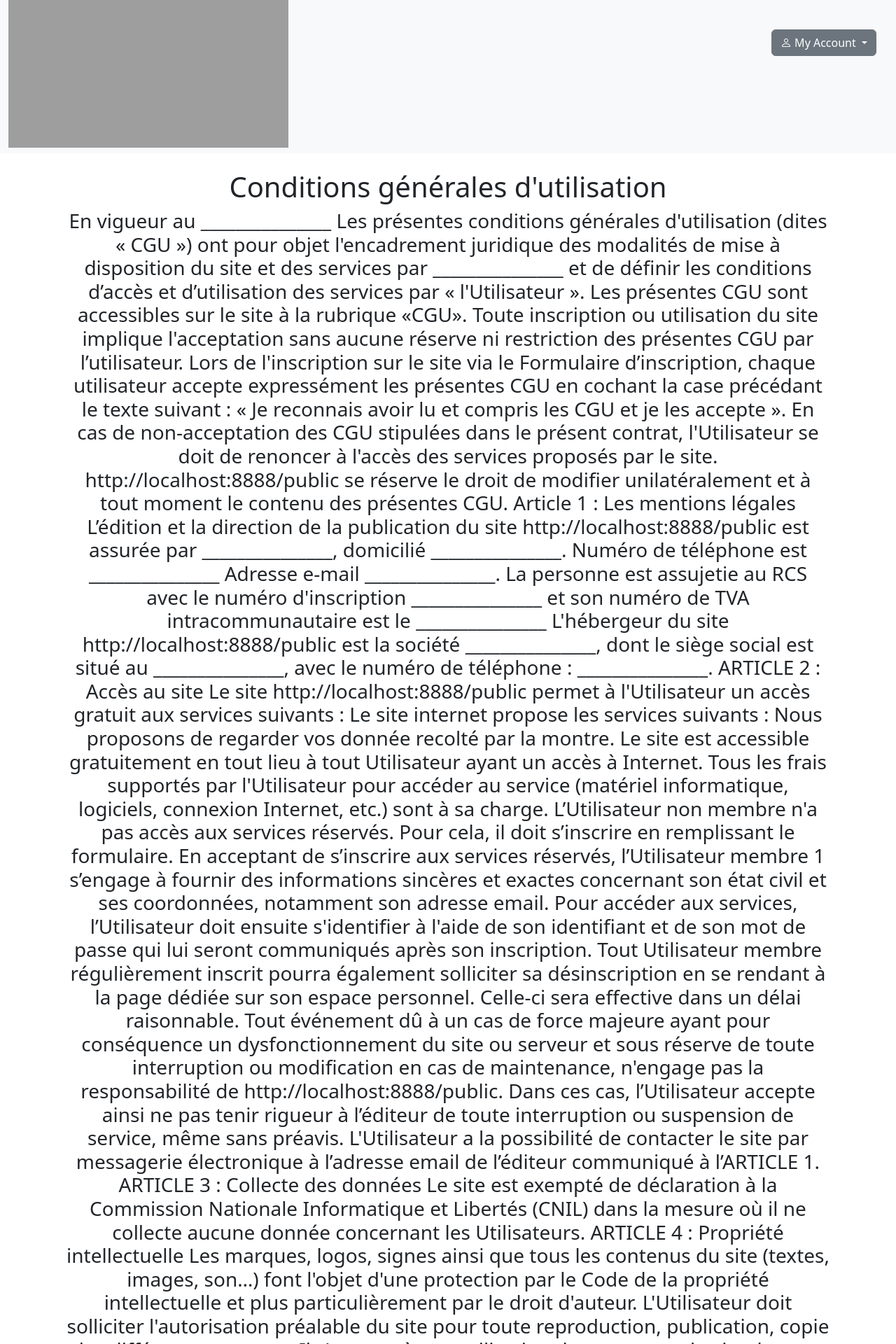
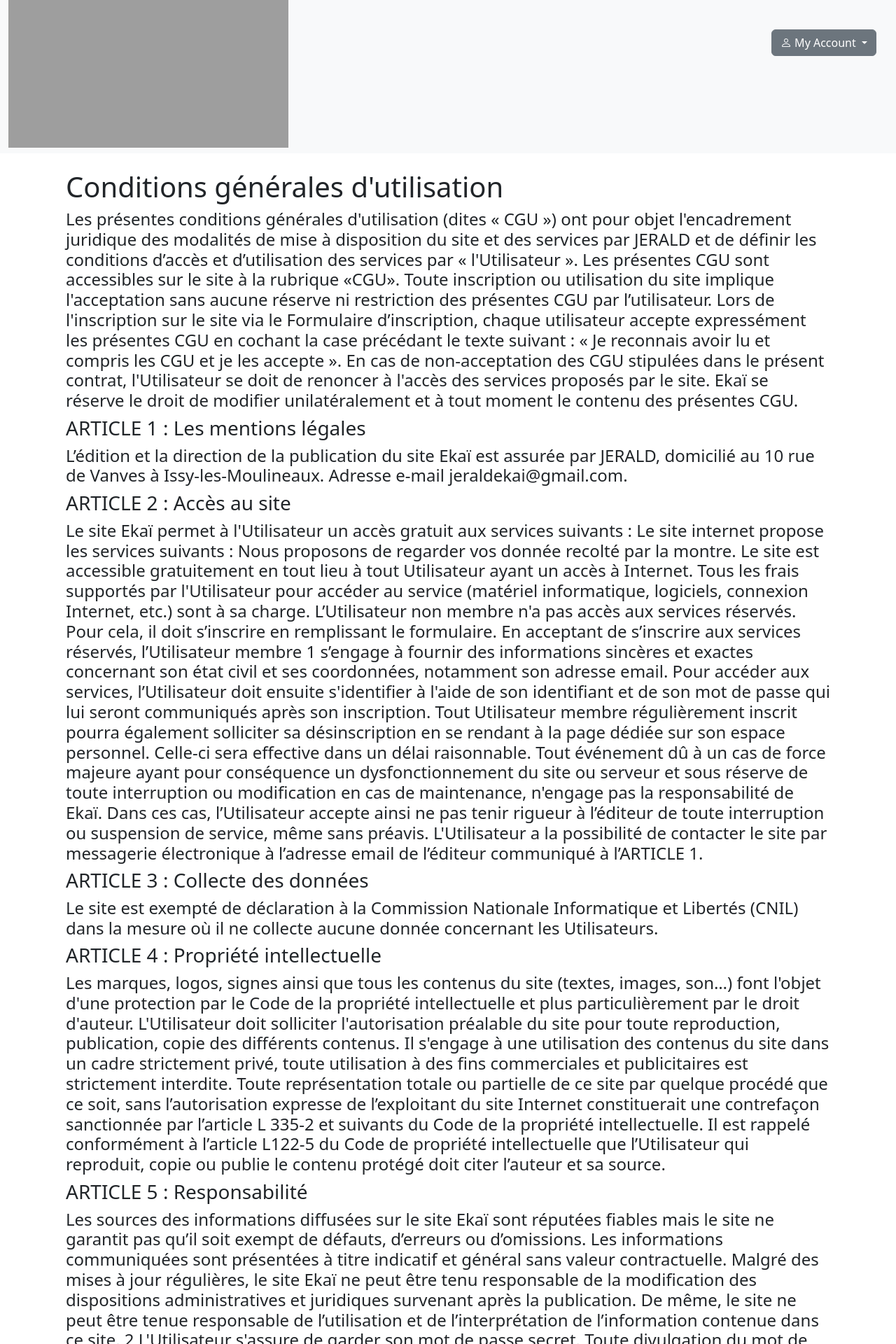
Before and after one commit to axe1-ja/J.E.R.A.L.D., a PHP site: page /views/conditions in a window 1280 px wide. Shown: the part 1057-2977 px from the top of the page at 70% size. Run offline with PHP 8.4, Linux system fonts and the light colour scheme; some libraries are stand-ins or nearby versions; grey boxes are pictures that could not be loaded.

Commit message:
charpentier elena_modifs_5 je sais pas

```diff
--- a/app/views/conditions.php
+++ b/app/views/conditions.php
@@ -11,7 +11,7 @@ include '../app/views/layouts/header.php';
 include '../app/views/general_components/navbar.php';
 ?>
 
-<div class="container text-center pt-4 p-4">
+<div class="container text pt-4 p-4">
 
     <div class="col-md ">
         <h1 class="titre1" >
@@ -19,10 +19,9 @@ include '../app/views/general_components/navbar.php';
         </h1>
     </div>
     <div class="col-md ">
-            <h3 class="texte ">
-En vigueur au _______________
+        <h4 class="texte ">
         Les présentes conditions générales d'utilisation (dites « CGU ») ont pour objet l'encadrement juridique
-des modalités de mise à disposition du site et des services par _______________ et de définir les
+        des modalités de mise à disposition du site et des services par JERALD et de définir les
         conditions d’accès et d’utilisation des services par « l'Utilisateur ».
         Les présentes CGU sont accessibles sur le site à la rubrique «CGU».
         Toute inscription ou utilisation du site implique l'acceptation sans aucune réserve ni restriction des
@@ -31,19 +30,26 @@ utilisateur accepte expressément les présentes CGU en cochant la case précéd
         Je reconnais avoir lu et compris les CGU et je les accepte ».
         En cas de non-acceptation des CGU stipulées dans le présent contrat, l'Utilisateur se doit de renoncer
         à l'accès des services proposés par le site.
-http://localhost:8888/public se réserve le droit de modifier unilatéralement et à tout moment le contenu
+        Ekaï se réserve le droit de modifier unilatéralement et à tout moment le contenu
         des présentes CGU.
-Article 1 : Les mentions légales
-L’édition et la direction de la publication du site http://localhost:8888/public est assurée par
-_______________, domicilié _______________.
-Numéro de téléphone est _______________
-Adresse e-mail _______________.
-La personne est assujetie au RCS avec le numéro d'inscription _______________ et son numéro de
-TVA intracommunautaire est le _______________
-L'hébergeur du site http://localhost:8888/public est la société _______________, dont le siège social
-est situé au _______________, avec le numéro de téléphone : _______________.
+        </h4>
+    </div>
+    <div class="col-md ">
+        <h3 class="texte ">
+        ARTICLE 1 : Les mentions légales
+        </h3>
+        <h4 class="texte ">
+        L’édition et la direction de la publication du site Ekaï est assurée par
+        JERALD, domicilié au 10 rue de Vanves à Issy-les-Moulineaux.
+        Adresse e-mail jeraldekai@gmail.com.
+        </h4>
+    </div>
+    <div class="col-md ">
+        <h3 class="texte ">
             ARTICLE 2 : Accès au site
-Le site http://localhost:8888/public permet à l'Utilisateur un accès gratuit aux services suivants :
+        </h3>
+        <h4 class="texte ">
+        Le site Ekaï permet à l'Utilisateur un accès gratuit aux services suivants :
         Le site internet propose les services suivants :
         Nous proposons de regarder vos donnée recolté par la montre.
         Le site est accessible gratuitement en tout lieu à tout Utilisateur ayant un accès à Internet. Tous les
@@ -60,14 +66,26 @@ Tout Utilisateur membre régulièrement inscrit pourra également solliciter sa
         rendant à la page dédiée sur son espace personnel. Celle-ci sera effective dans un délai raisonnable.
         Tout événement dû à un cas de force majeure ayant pour conséquence un dysfonctionnement du site
         ou serveur et sous réserve de toute interruption ou modification en cas de maintenance, n'engage pas
-la responsabilité de http://localhost:8888/public. Dans ces cas, l’Utilisateur accepte ainsi ne pas tenir
+        la responsabilité de Ekaï. Dans ces cas, l’Utilisateur accepte ainsi ne pas tenir
         rigueur à l’éditeur de toute interruption ou suspension de service, même sans préavis.
         L'Utilisateur a la possibilité de contacter le site par messagerie électronique à l’adresse email de
         l’éditeur communiqué à l’ARTICLE 1.
+        </h4>
+    </div>
+    <div class="col-md ">
+        <h3 class="texte ">
         ARTICLE 3 : Collecte des données
+        </h3>
+        <h4 class="texte ">
         Le site est exempté de déclaration à la Commission Nationale Informatique et Libertés (CNIL) dans la
         mesure où il ne collecte aucune donnée concernant les Utilisateurs.
+        </h4>
+    </div>
+    <div class="col-md ">
+        <h3 class="texte ">
         ARTICLE 4 : Propriété intellectuelle
+        </h3>
+        <h4 class="texte ">
         Les marques, logos, signes ainsi que tous les contenus du site (textes, images, son…) font l'objet
         d'une protection par le Code de la propriété intellectuelle et plus particulièrement par le droit d'auteur.
         L'Utilisateur doit solliciter l'autorisation préalable du site pour toute reproduction, publication, copie des
@@ -78,11 +96,17 @@ expresse de l’exploitant du site Internet constituerait une contrefaçon sanct
         et suivants du Code de la propriété intellectuelle.
         Il est rappelé conformément à l’article L122-5 du Code de propriété intellectuelle que l’Utilisateur qui
         reproduit, copie ou publie le contenu protégé doit citer l’auteur et sa source.
+        </h4>
+    </div>
+    <div class="col-md ">
+        <h3 class="texte ">
         ARTICLE 5 : Responsabilité
-Les sources des informations diffusées sur le site http://localhost:8888/public sont réputées fiables
+        </h3>
+        <h4 class="texte ">
+        Les sources des informations diffusées sur le site Ekaï sont réputées fiables
         mais le site ne garantit pas qu’il soit exempt de défauts, d’erreurs ou d’omissions.
         Les informations communiquées sont présentées à titre indicatif et général sans valeur contractuelle.
-Malgré des mises à jour régulières, le site http://localhost:8888/public ne peut être tenu responsable
+        Malgré des mises à jour régulières, le site Ekaï ne peut être tenu responsable
         de la modification des dispositions administratives et juridiques survenant après la publication. De
         même, le site ne peut être tenue responsable de l’utilisation et de l’interprétation de l’information
         contenue dans ce site.
@@ -90,34 +114,52 @@ contenue dans ce site.
         L'Utilisateur s'assure de garder son mot de passe secret. Toute divulgation du mot de passe, quelle
         que soit sa forme, est interdite. Il assume les risques liés à l'utilisation de son identifiant et mot de
         passe. Le site décline toute responsabilité.
-Le site http://localhost:8888/public ne peut être tenu pour responsable d’éventuels virus qui pourraient
+        Le site Ekaï ne peut être tenu pour responsable d’éventuels virus qui pourraient
         infecter l’ordinateur ou tout matériel informatique de l’Internaute, suite à une utilisation, à l’accès, ou
         au téléchargement provenant de ce site.
         La responsabilité du site ne peut être engagée en cas de force majeure ou du fait imprévisible et
         insurmontable d'un tiers.
+        </h4>
+    </div>
+    <div class="col-md ">
+        <h3 class="texte ">
         ARTICLE 6 : Liens hypertextes
+        </h3>
+        <h4 class="texte ">
         Des liens hypertextes peuvent être présents sur le site. L’Utilisateur est informé qu’en cliquant sur ces
-liens, il sortira du site http://localhost:8888/public. Ce dernier n’a pas de contrôle sur les pages web
+        liens, il sortira du site Ekaï. Ce dernier n’a pas de contrôle sur les pages web
         sur lesquelles aboutissent ces liens et ne saurait, en aucun cas, être responsable de leur contenu.
+        </h4>
+    </div>
+    <div class="col-md ">
+        <h3 class="texte ">
         ARTICLE 7 : Cookies
+        </h3>
+        <h4 class="texte ">
         L’Utilisateur est informé que lors de ses visites sur le site, un cookie peut s’installer automatiquement
         sur son logiciel de navigation.
         Les cookies sont de petits fichiers stockés temporairement sur le disque dur de l’ordinateur de
         l’Utilisateur par votre navigateur et qui sont nécessaires à l’utilisation du site
-http://localhost:8888/public. Les cookies ne contiennent pas d’information personnelle et ne peuvent
+        Ekaï. Les cookies ne contiennent pas d’information personnelle et ne peuvent
         pas être utilisés pour identifier quelqu’un. Un cookie contient un identifiant unique, généré
         aléatoirement et donc anonyme. Certains cookies expirent à la fin de la visite de l’Utilisateur, d’autres
         restent.
-L’information contenue dans les cookies est utilisée pour améliorer le site http://localhost:8888/public.
+        L’information contenue dans les cookies est utilisée pour améliorer le site Ekaï.
         En naviguant sur le site, L’Utilisateur les accepte.
         L’Utilisateur pourra désactiver ces cookies par l’intermédiaire des paramètres figurant au sein de son
         logiciel de navigation.
+        </h4>
+    </div>
+    <div class="col-md ">
+        <h3 class="texte ">
         ARTICLE 8 : Droit applicable et juridiction compétente
+        </h3>
+        <h4 class="texte ">
         La législation française s'applique au présent contrat. En cas d'absence de résolution amiable d'un
         litige né entre les parties, les tribunaux français seront seuls compétents pour en connaître.
         Pour toute question relative à l’application des présentes CGU, vous pouvez joindre l’éditeur aux
         coordonnées inscrites à l’ARTICLE 1
-            </h3>
+        </h4>
     </div>
 
 </div>
--- a/public/resources/css/app.css
+++ b/public/resources/css/app.css
@@ -386,3 +386,8 @@ opacity: 1;
     padding-top: 125px;
     padding-right: 100px;
 }
+
+h3 {
+    padding-top: 25px;
+    padding-bottom: 25px;
+}
```
Lines whose indentation alone changed are shown as unchanged.
